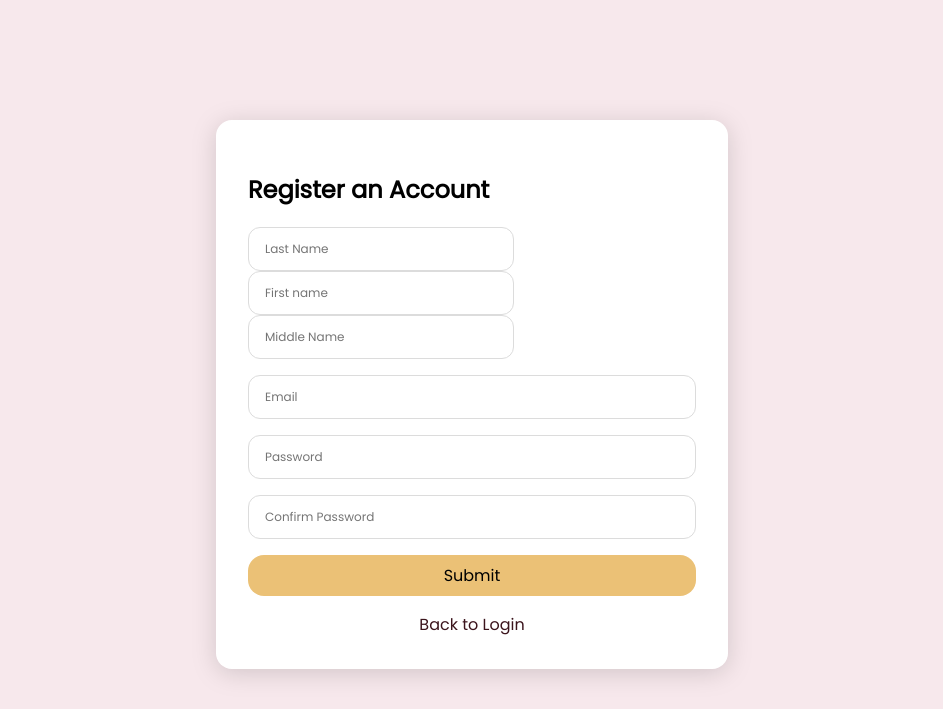
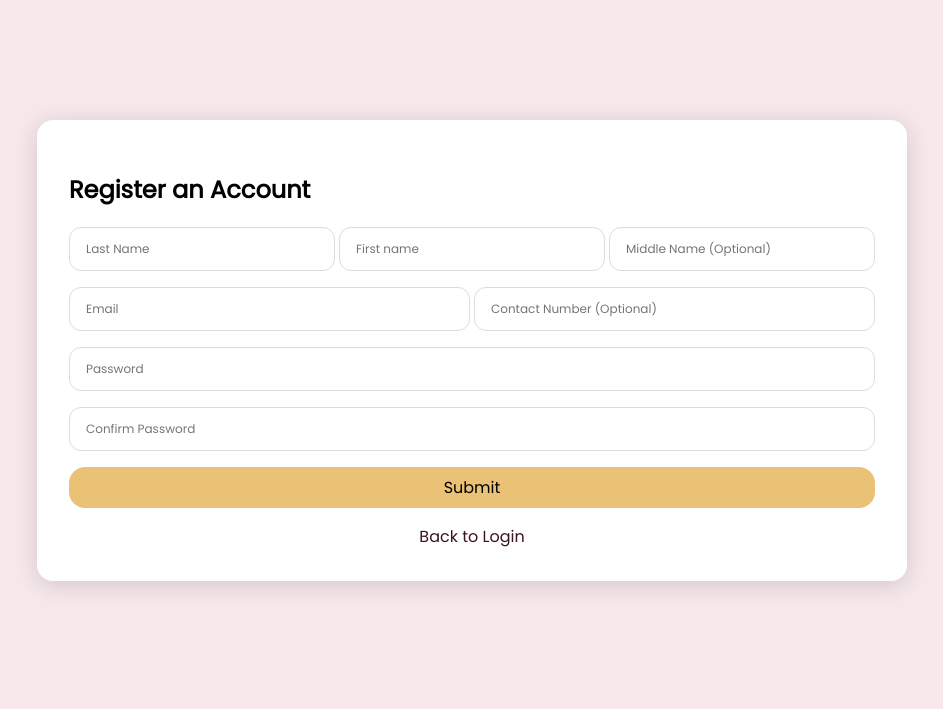
Before and after one commit to gaemax/GlowFabSkinCareSpa, a PHP site: page /register.php in a window 1280 px wide. Shown: the part 91-800 px from the top of the page, without its empty margins (168-1111 px from the left). Run offline with PHP 8.4, Linux system fonts and the light colour scheme.

Commit message:
add contact number for client

```diff
--- a/register.php
+++ b/register.php
@@ -14,6 +14,7 @@
         $firstname = trim($_POST["firstname"]);
         $middlename = trim($_POST["middlename"]);
         $email = trim($_POST["email"]);
+        $contactNumber = trim($_POST["contactNumber"]);
         $password = trim($_POST["password"]);
         $confirmpassword = trim($_POST["confirmPassword"]);
 
@@ -35,20 +36,31 @@
             $errorMessage = "User already exists";
         }
 
+        try {
+            $check = intval($contactNumber);
+        } catch(Exception $e) {
+            $errorMessage = "Invalid contact number";
+        }
+
+        if (strlen($contactNumber) != 11) {
+            $errorMessage = "Invalid contact number";
+        }
+
         if ($errorMessage === "") {
             $hashedPassword = password_hash($password, PASSWORD_DEFAULT);
             $defaultRole = "client";
 
             $query = "INSERT INTO users
-            (lastname, firstname, middlename, email, password, role)
-            VALUES (?, ?, ?, ?, ?, ?)";
+            (lastname, firstname, middlename, email, contact_number, password, role)
+            VALUES (?, ?, ?, ?, ?, ?, ?)";
             $stmt = $conn->prepare($query);
             $stmt->bind_param(
-                "ssssss",
+                "sssssss",
                 $lastname,
                 $firstname,
                 $middlename,
                 $email,
+                $contactNumber,
                 $hashedPassword,
                 $defaultRole
             );
@@ -79,12 +91,15 @@
             <div class="loginCard">
                 <h1>Register an Account</h1>
                 <form method="POST">
-                    <div class ="nameContainer">
+                    <div class="hContainer">
                         <input type="text" name="lastname" placeholder="Last Name" required>
                         <input type="text" name="firstname" placeholder="First name" required>
-                        <input type="text" name="middlename" placeholder="Middle Name" required>
+                        <input type="text" name="middlename" placeholder="Middle Name (Optional)">
                     </div>
-                    <input name="email" type="text" placeholder="Email" required>
+                    <div class="hContainer">
+                        <input name="email" type="text" placeholder="Email" required>
+                        <input name="contactNumber" type="text" placeholder="Contact Number (Optional)">
+                    </div>
                     <input name="password" type="password" placeholder="Password" required>
                     <input name="confirmPassword" type="password" placeholder="Confirm Password" required>
                     <input type="submit">
--- a/styles/login.css
+++ b/styles/login.css
@@ -15,7 +15,8 @@ body {
 
     display: flex;
     flex-direction: column;
-    width: 40%;
+    /* min-width: 50%; */
+    min-width: 30%;
     border-radius: 1rem;
     filter: drop-shadow(0 4px 12px rgba(0, 0, 0, 0.15));
 
@@ -60,10 +61,17 @@ body {
 
 
 
-.nameContainer {
-    display: block;
+.hContainer {
+    display: flex;
+    width: 100%;
+    gap: 0.25rem;
+    box-sizing: border-box;
 }
 
+.hContainer * {
+    flex: 1 0 auto;
+    box-sizing: border-box;
+}
 
 
 
```
Also changed, not shown: setup.sql (+4 -3 lines).
